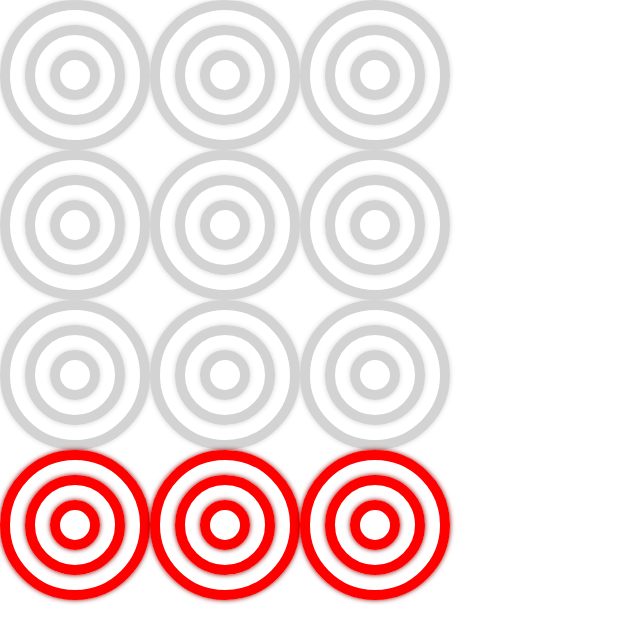
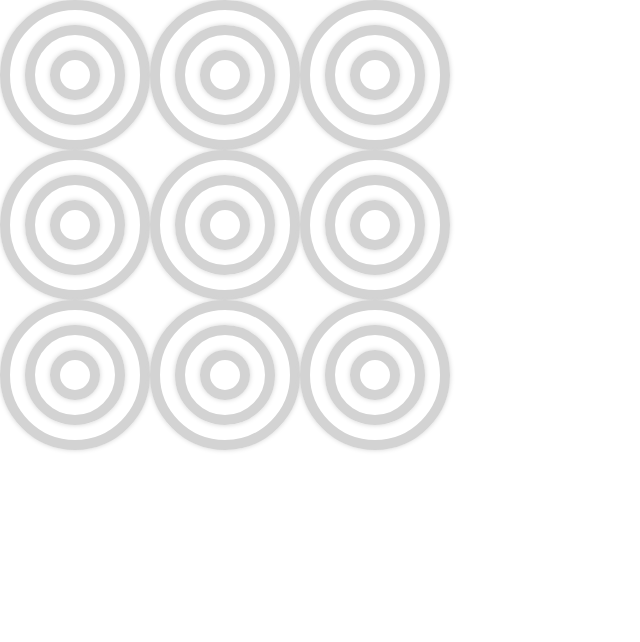
Before and after one commit to soleilyasmina/otrio, a React (Create React App) app: page / in a window 1280 px wide. Shown: the top 642 px of the page, without its empty margins (0-640 px from the left). Built offline with nearby package versions, Linux system fonts and the light colour scheme; the HTML template or start-up script is replaced by a standard one.

Commit message:
added player 1 and 2 classes

```diff
--- a/src/App.css
+++ b/src/App.css
@@ -34,11 +34,15 @@
   box-shadow: 0px 0px 5px lightgrey;
 }
 
-.red {
-  border: 10px solid red;
+.firebrick {
+  border: 10px solid firebrick;
   box-shadow: 0px 0px 5px darkred;
 }
 
+.royalblue {
+  border: 10px solid royalblue;
+  box-shadow: 0px 0px 5px blue;
+}
 .space {
   width: 150px;
   height: 150px;
@@ -51,3 +55,10 @@
   display: flex;
   flex-wrap: wrap;
 }
+
+.player {
+  width: 450px;
+  height: 150px;
+  display: flex;
+  flex-wrap: wrap;
+}
```
